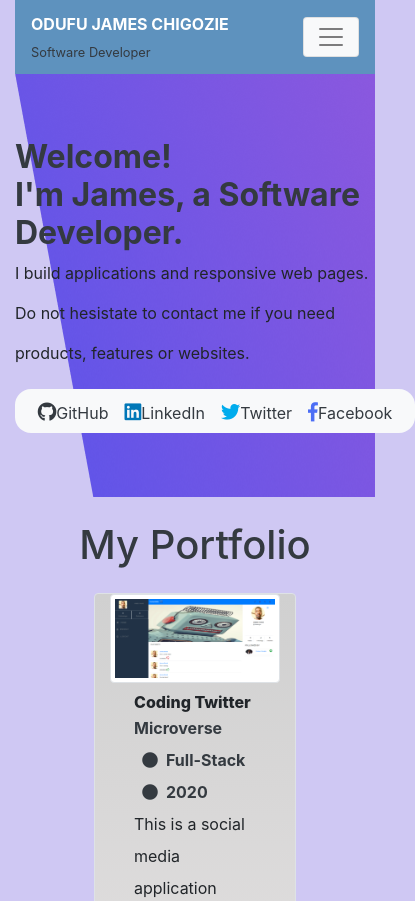
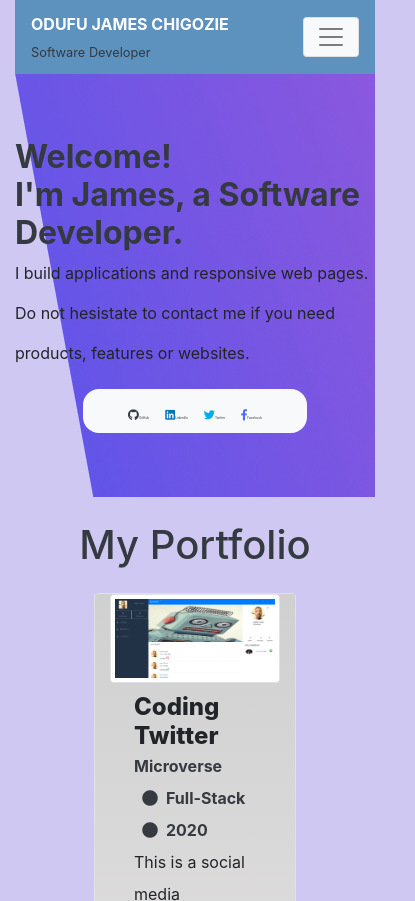
Before and after one commit to jamezjaz/portfolio, a plain HTML site: page index.html in a window 390 px wide. Shown: the top 901 px of the page, 415 px wide, since content can reach past the window. Drawn offline with nearby package versions, Linux system fonts and the light colour scheme.

Commit message:
modifies the html and css files

```diff
--- a/index.html
+++ b/index.html
@@ -51,16 +51,16 @@
               <div class="social-media bg-light mx-auto mt-3">
                 <ul class="d-flex justify-content-center pt-1">
                   <li class="mx-2">
-                    <a href="https://github.com/jamezjaz" class="text-dark" target="_blank" rel="noopener noreferrer"><i class="fab fa-github"></i>GitHub</a>
+                    <a href="https://github.com/jamezjaz" class="text-dark social" target="_blank" rel="noopener noreferrer"><i class="fab fa-github"></i>GitHub</a>
                   </li>
                   <li class="mx-2">
-                    <a href="https://www.linkedin.com/in/jamesgozieodufu/" class="text-dark" target="_blank" rel="noopener noreferrer"><i class="fab fa-linkedin linkedin"></i>LinkedIn</a>
+                    <a href="https://www.linkedin.com/in/jamesgozieodufu/" class="text-dark social" target="_blank" rel="noopener noreferrer"><i class="fab fa-linkedin linkedin"></i>LinkedIn</a>
                   </li>
                   <li class="mx-2">
-                    <a href="https://twitter.com/Jamezjaz90" class="text-dark" target="_blank" rel="noopener noreferrer"><i class="fab fa-twitter twitter" aria-hidden="true"></i>Twitter</a>
+                    <a href="https://twitter.com/Jamezjaz90" class="text-dark social" target="_blank" rel="noopener noreferrer"><i class="fab fa-twitter twitter" aria-hidden="true"></i>Twitter</a>
                   </li>
                   <li class="mx-2">
-                    <a href="https://web.facebook.com/jamezjaz" class="text-dark" target="_blank" rel="noopener noreferrer"><i class="fab fa-facebook-f facebook"></i>Facebook</a>
+                    <a href="https://web.facebook.com/jamezjaz" class="text-dark social" target="_blank" rel="noopener noreferrer"><i class="fab fa-facebook-f facebook"></i>Facebook</a>
                   </li>
                 </ul>
               </div>
@@ -70,7 +70,7 @@
             <div class="portfolio row">
               <div class="border project-sect col-md-6 rounded">
                 <div class="coding-twitter">
-                  <img src="/Images/Coding-show.png" class="coding-img img-fluid img-thumbnail w-100" alt="coding twitter">
+                  <img src="./Images/Coding-show.png" class="coding-img img-fluid img-thumbnail w-100" alt="coding twitter">
                 </div>
                 <div class="px-4">
                   <h3 class="project-title">Coding Twitter</h3>
@@ -101,7 +101,7 @@
               </div>
               <div class="project-sect2 border col-md-6 rounded">
                 <div class="coding-twitter">
-                  <img src="/Images/musical-search-desktop.png" class="coding-img img-fluid img-thumbnail w-100" alt="coding twitter">
+                  <img src="./Images/musical-search-desktop.png" class="coding-img img-fluid img-thumbnail w-100" alt="coding twitter">
                 </div>
                 <div class="px-4">
                   <h3 class="project-title">Musical Instruments Shop</h3>
--- a/styles/style.css
+++ b/styles/style.css
@@ -18,7 +18,7 @@ nav {
 }
 
 .intro {
-  background-image: url(/Images/Vector\ 12.png);
+  background-image: url(../Images/Vector\ 12.png);
   background-repeat: no-repeat;
   height: auto;
   line-height: 2.5;
@@ -105,7 +105,7 @@ nav {
 }
 
 .contact-form {
-  background-image: url(/Images/footer\ shape.jpg);
+  background-image: url(../Images/footer\ shape.jpg);
   background-repeat: no-repeat;
 }
 
@@ -149,6 +149,14 @@ nav {
   .feature {
     padding: 0 1rem;
   }
+
+  .social-media {
+    width: 14rem;
+  }
+
+  .social {
+    font-size: 0.2rem;
+  }
 }
 
 @media only screen and (max-width: 481px) {
@@ -159,9 +167,17 @@ nav {
   .project-title {
     font-size: 1.5rem;
   }
+
+  .fa-github,
+  .fa-linkedin,
+  .fa-twitter,
+  .fa-facebook-f,
+  .fa-at {
+    font-size: 0.7rem;
+  }
 }
 
-@media only screen and (max-width: 481px) {
+@media only screen and (max-width: 370px) {
   .project-title {
     font-size: 1rem;
   }
```
